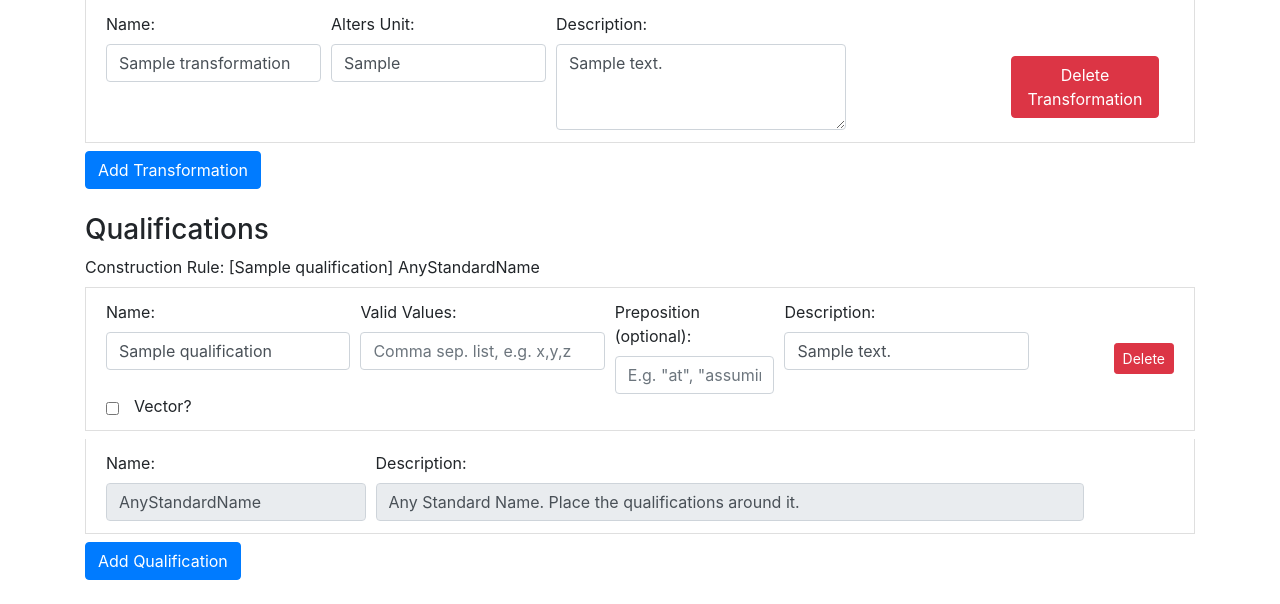
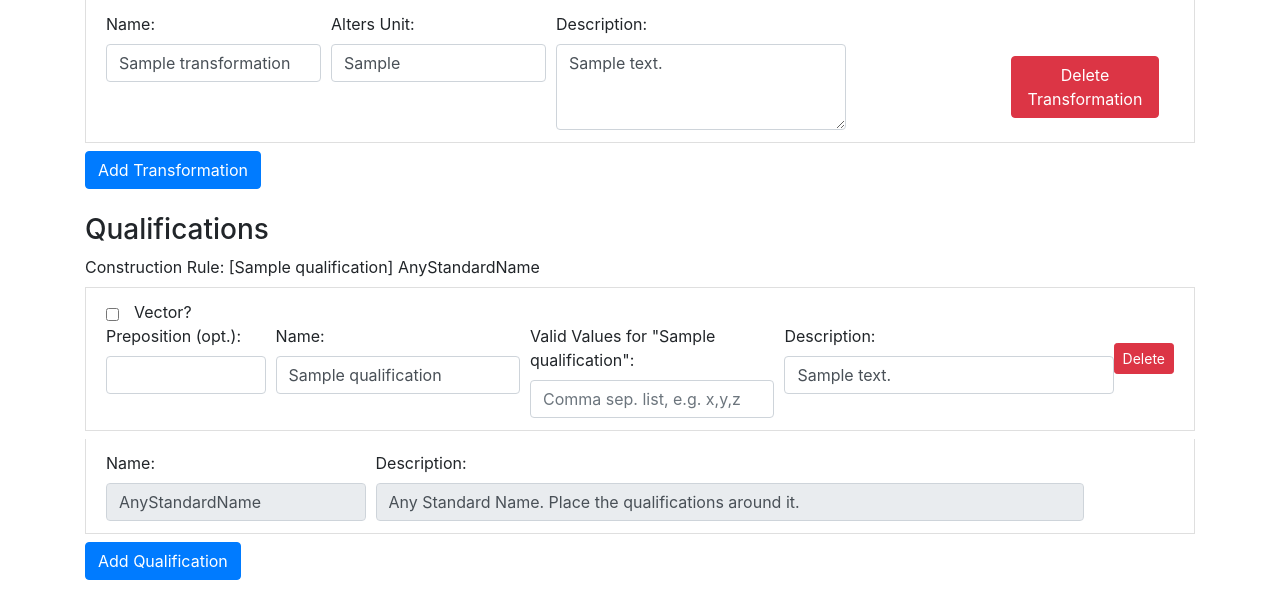
Before and after one commit to matthiasprobst/ssnolib, a Flask app: template ssnolib/ui/templates/form.html in a window 1280 px wide. Shown: the part 901-1505 px from the top of the page. Run offline with Flask 3, Linux system fonts and the light colour scheme; the template is opened without the code that fills it: most values are stand-ins (such as "Sample title", 1, 10 or a date in 2020); parts of the project's set-up code (start-up, migrations or seed data) failed here and were passed over; some libraries are stand-ins or nearby versions.

Commit message:
new qualification layout

```diff
--- a/ssnolib/ui/templates/form.html
+++ b/ssnolib/ui/templates/form.html
@@ -273,31 +273,7 @@
             {% for qualification in data.qualifications %}
             <div class="list-group-item d-flex justify-content-between align-items-center mb-2">
                 <div class="w-100">
-                    <div class="form-row">
-                        <div class="col-md-3">
-                            <label>Name:</label>
-                            <input type="text" class="form-control" name="qualification_name[]" required
-                                   value="{{ qualification.name }}" oninput="updateConfiguration()">
-                        </div>
-                        <div class="col-md-3">
-                            <label>Valid Values:</label>
-                            <input type="text"
-                                   class="form-control"
-                                   name="valid_values[]"
-                                   value="{{ qualification.hasValidValues | map(attribute='value') | join(', ') }}"
-                                   placeholder="Comma sep. list, e.g. x,y,z" required>
-                        </div>
-                        <div class="col-md-2">
-                            <label>Preposition (optional):</label>
-                            <input type="text" class="form-control" name="preposition[]"
-                                   placeholder='E.g. "at", "assuming", ...'
-                                   value="{{ qualification.hasPreposition if qualification.hasPreposition else '' }}">
-                        </div>
-                        <div class="col-md-3">
-                            <label>Description:</label>
-                            <input type="text" class="form-control" name="qualification_description[]"
-                                   value="{{ qualification.description }}" required>
-                        </div>
+                    <div class="form-row" id="qualification-form-row-vector-{{ loop.index }}">
                         <div class="col-md-2">
                             <div class="form-check d-flex align-items-center">
                                 <input class="form-check-input" type="checkbox" name="vector[]" id="vectorCheckbox" {%
@@ -309,6 +285,62 @@
                             </div>
                         </div>
                     </div>
+                    <div class="form-row" id="qualification-form-row-{{ loop.index }}">
+                        <div class="col-md-2">
+                            <label for="preposition-input-{{ loop.index }}">Preposition (opt.):</label>
+                            <input type="text"
+                                   id="preposition-input-{{ loop.index }}"
+                                   class="form-control"
+                                   name="preposition[]"
+                                   placeholder='E.g. "at", "assuming", ...'
+                                   value="{{ qualification.hasPreposition if qualification.hasPreposition else ' ' }}">
+                        </div>
+                        <div class="col-md-3">
+                            <label for="qualification-name-input-{{ loop.index }}">Name:</label>
+                            <input type="text"
+                                   id="qualification-name-input-{{ loop.index }}"
+                                   class="form-control"
+                                   name="qualification_name[]"
+                                   required
+                                   value="{{ qualification.name }}" oninput="updateConfiguration()">
+                        </div>
+                        <div class="col-md-3">
+                            <label for="hasValidValues-input-{{ loop.index }}">Valid Values for "{{ qualification.name }}":</label>
+                            <input type="text"
+                                   id="hasValidValues-input-{{ loop.index }}"
+                                   class="form-control"
+                                   name="valid_values[]"
+                                   value="{{ qualification.hasValidValues | map(attribute='value') | join(', ') }}"
+                                   placeholder="Comma sep. list, e.g. x,y,z" required>
+                        </div>
+                        <div class="col-md">
+                            <label>Description:</label>
+                            <input type="text" class="form-control" name="qualification_description[]"
+                                   value="{{ qualification.description }}" required>
+                        </div>
+                    </div>
+                    {% for valid_value in qualification.hasValidValues %}
+                    <div class="form-row">
+                        <div class="col-md-1">
+                            <label for="hasValidValues-value-{{ loop.index }}">Value:</label>
+                            <input type="text"
+                                   id="hasValidValues-value-{{ loop.index }}"
+                                   class="form-control"
+                                   name="valid_values[]"
+                                   value="{{ valid_value.value }}"
+                                   placeholder="Comma sep. list, e.g. x,y,z" required>
+                        </div>
+                        <div class="col-md">
+                            <label for="hasValidValues-annotation-{{ loop.index }}">Annotation:</label>
+                            <input type="text"
+                                   id="hasValidValues-annotation-{{ loop.index }}"
+                                   class="form-control"
+                                   name="valid_values[]"
+                                   value="{{ valid_value.annotation }}"
+                                   placeholder="Comma sep. list, e.g. x,y,z" required>
+                        </div>
+                    </div>
+                    {% endfor %}
                 </div>
                 <button type="button" class="btn btn-danger btn-sm" onclick="deleteQualification(this)">Delete</button>
             </div>
```
